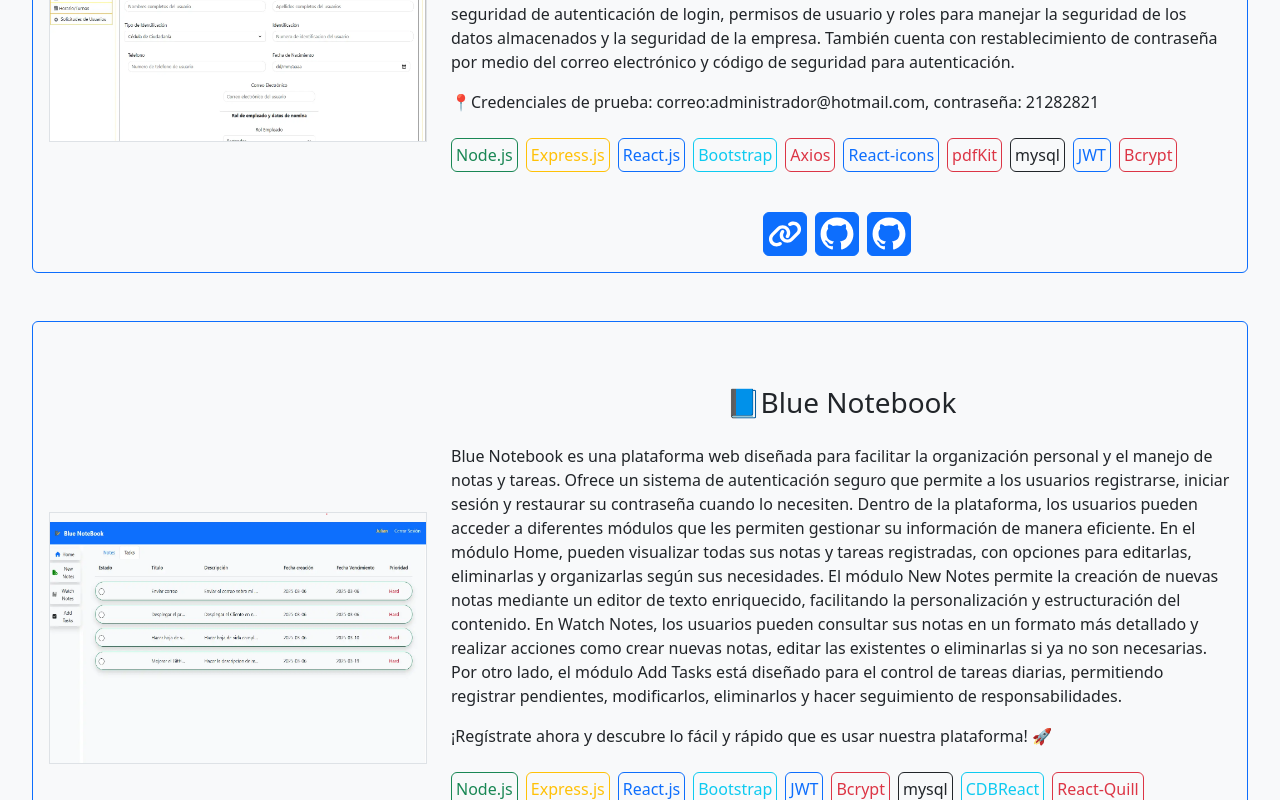
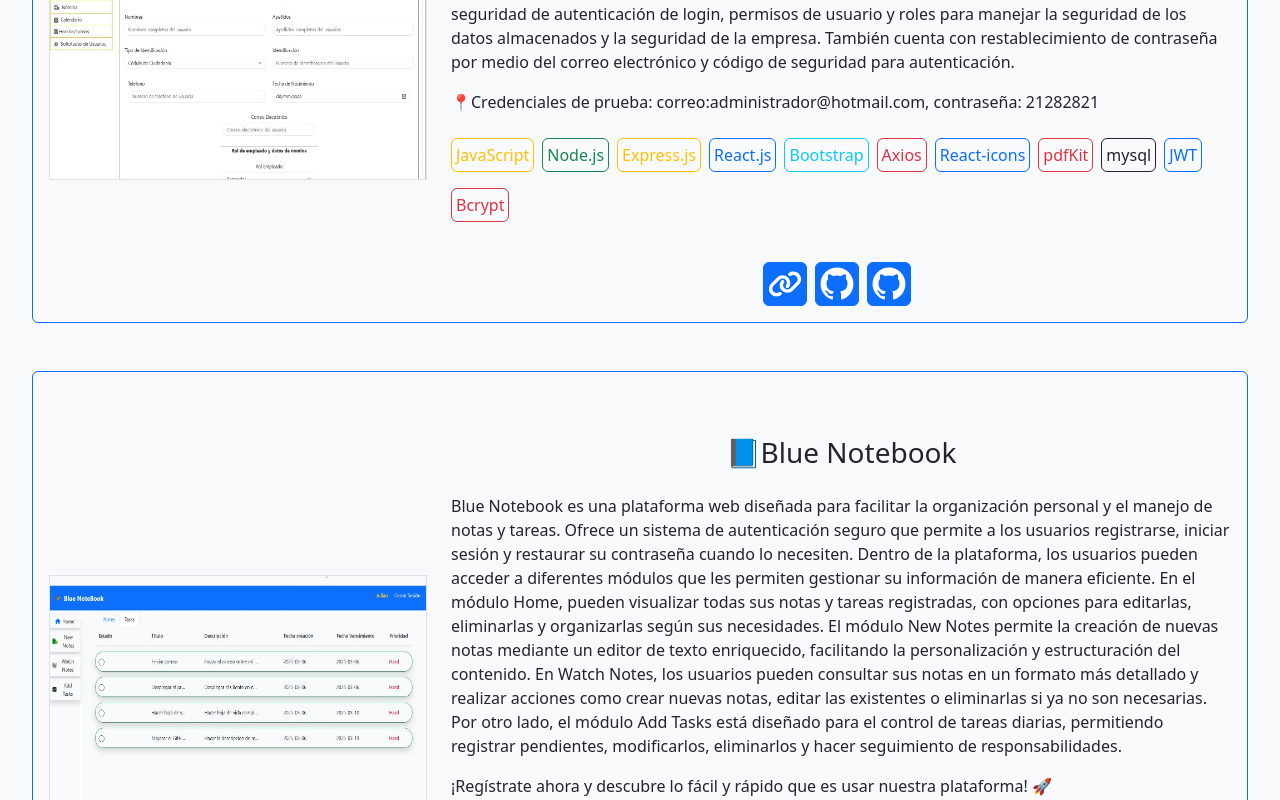
Before and after one commit to Julianjg21/portafolio, a React (Create React App) app: page / in a window 1280 px wide. Shown: the part 3220-4020 px from the top of the page. Built offline with nearby package versions, Linux system fonts and the light colour scheme.

Commit message:
Adds the JavaScript icon to the list of available technologies

```diff
--- a/src/data/ProjectsData.mjs
+++ b/src/data/ProjectsData.mjs
@@ -24,6 +24,7 @@
       },
     ],
     technologies: [
+      { technology: "JavaScript", style: "text-warning border border-warning" },
       { technology: "Node.js", style: "text-success border border-success" },
       {
         technology: "Express.js",
@@ -56,6 +57,7 @@
       }
     ],
     technologies: [
+      { technology: "JavaScript", style: "text-warning border border-warning" },
       { technology: "Node.js", style: "text-success border border-success" },
       {
         technology: "Express.js",
@@ -86,6 +88,7 @@
 
     ],
     technologies: [
+      { technology: "JavaScript", style: "text-warning border border-warning" },
       { technology: "Node.js", style: "text-success border border-success" },
       {
         technology: "telegraf.js",
```
